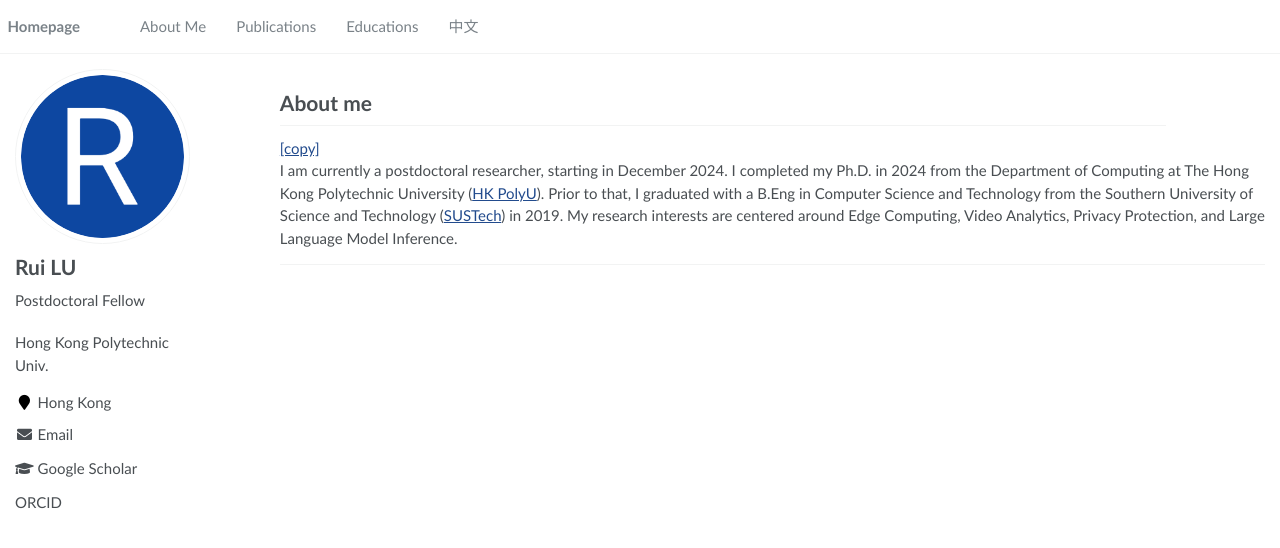
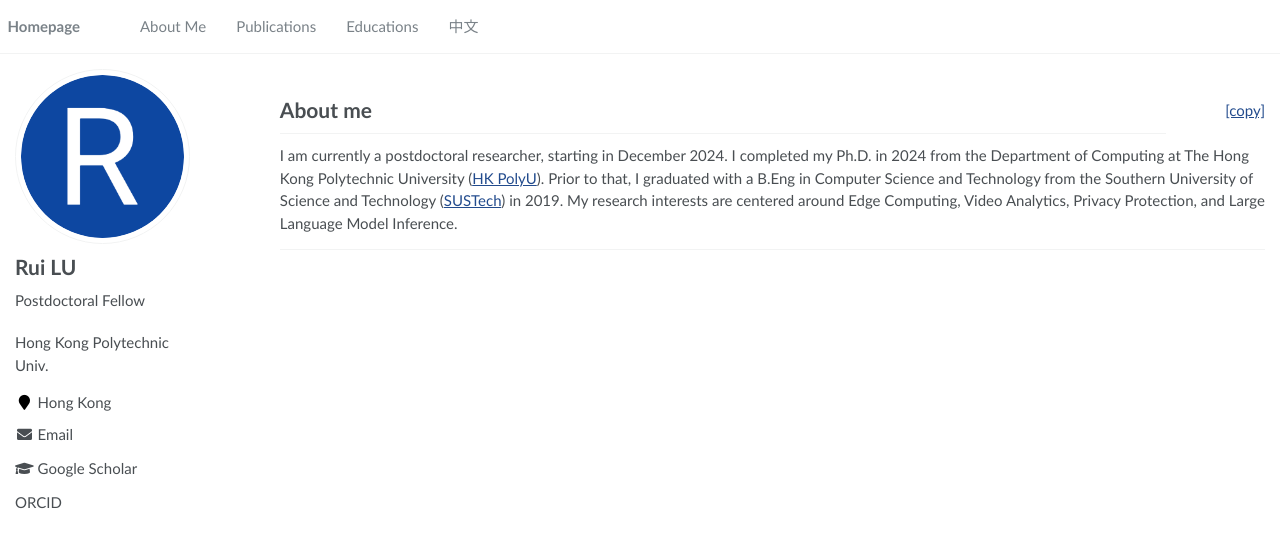
Before and after one commit to SladeLu/sladelu.github.io, a Jekyll site: the page built from _pages/includes/intro.md, in a window 1280 px wide. Shown: the top 548 px of the page. Built offline with Jekyll 4.4.1, drawn with Linux system fonts in a browser that asks for light colours; our own code applies the rules of GitHub Pages for plain Markdown files.

Commit message:
Update intro.md

```diff
--- a/_pages/includes/intro.md
+++ b/_pages/includes/intro.md
@@ -23,7 +23,7 @@
     }
 </script>
 
-<div style="width: 100%;">
+<div style="display: flex; width: 100%; justify-content: space-between; align-items: center;">
         <div style="width: 90%">
         <h1> About me </h1>
         </div>
```
